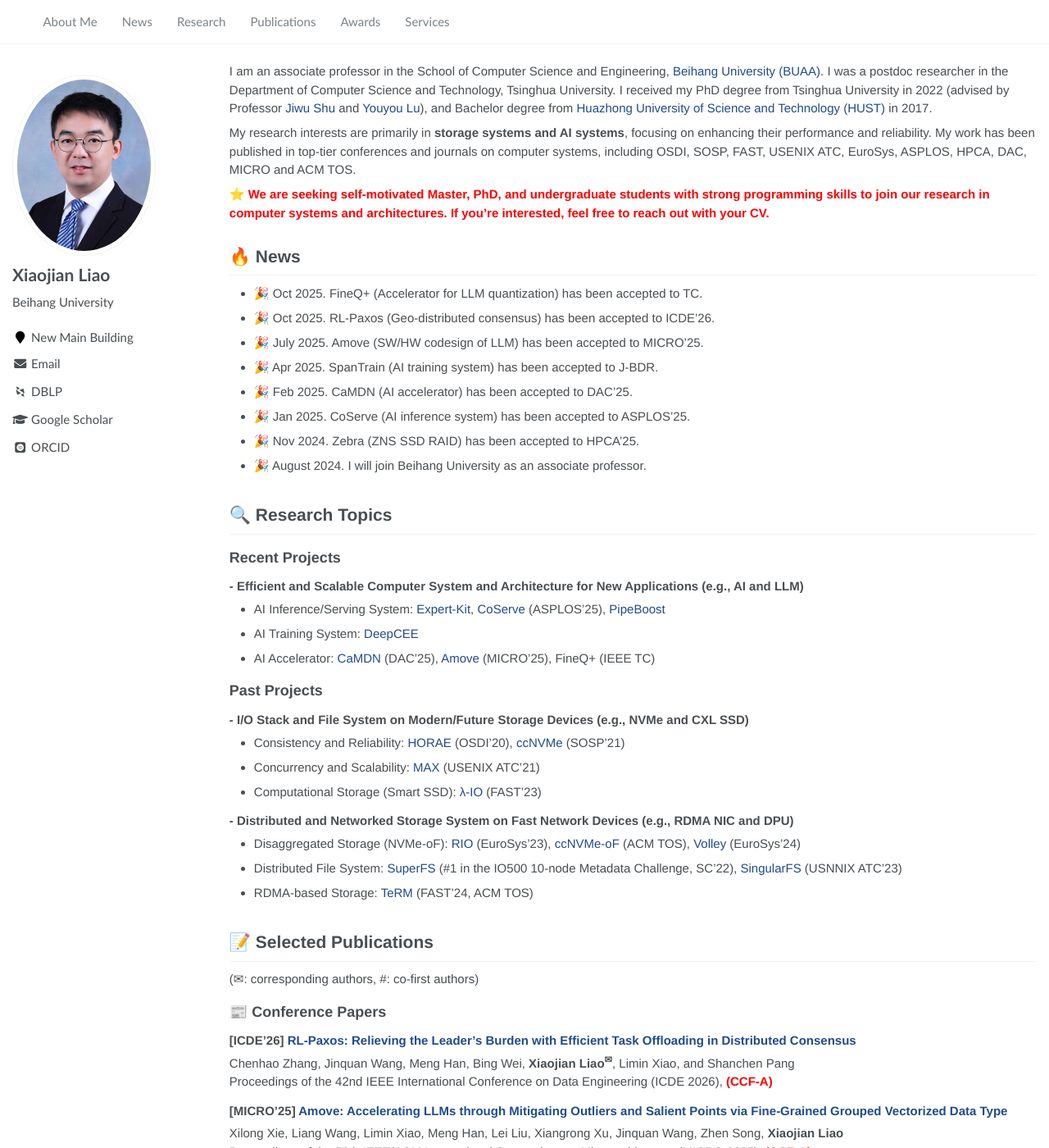
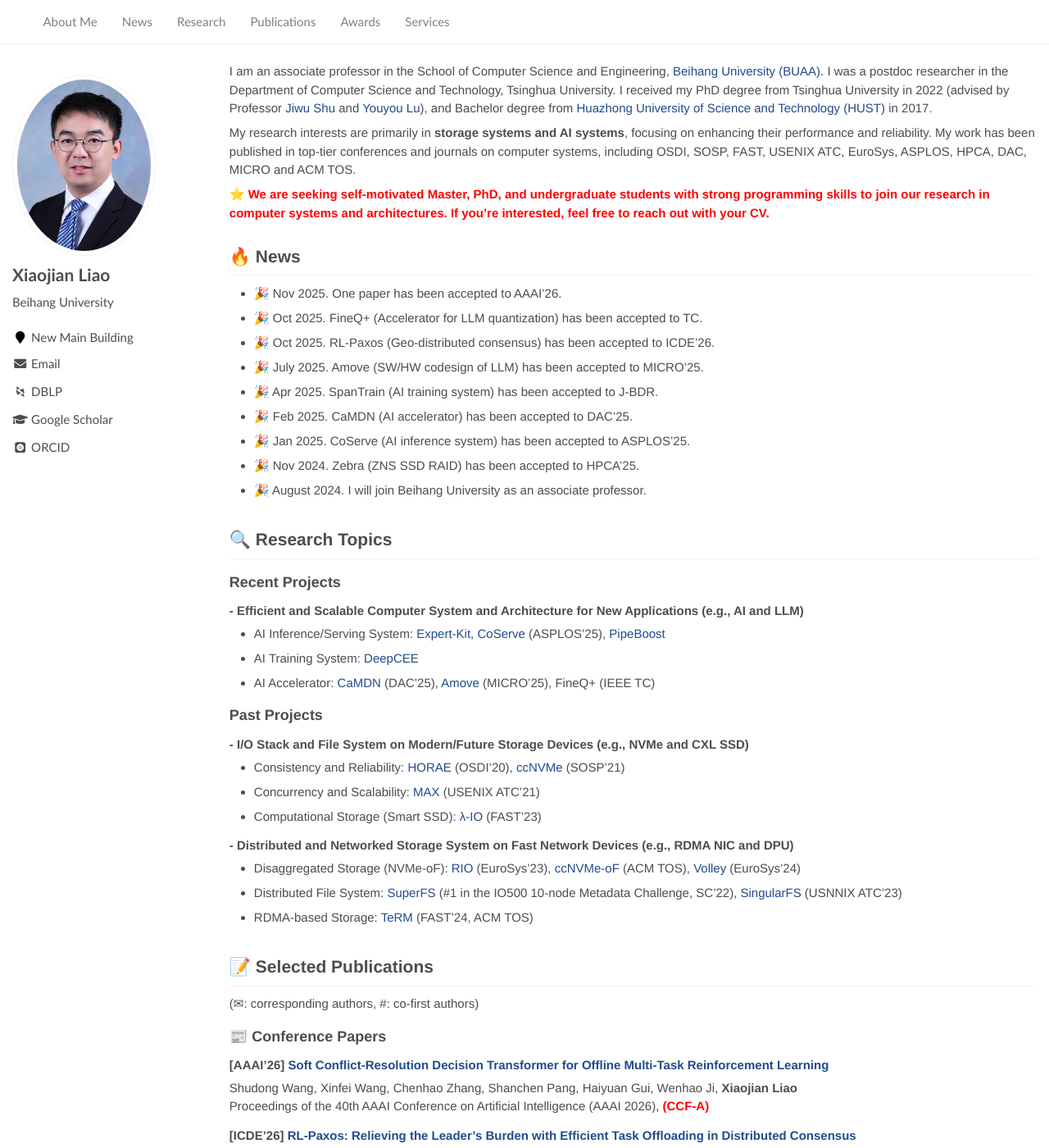
Before and after one commit to liaoxiaojian/liaoxiaojian.github.io, a Jekyll site: the page built from _pages/about.md, in a window 1280 px wide and 1400 px high. Shown: the whole window at 82% size. Built offline with Jekyll 4.4.1, drawn with Linux system fonts in a browser that asks for light colours; some web fonts are replaced; some of the changed text lies outside the part shown.

Commit message:
Revise about page with new updates and publications
Updated the news section and added new publications.

```diff
--- a/_pages/about.md
+++ b/_pages/about.md
@@ -22,6 +22,7 @@ My work has been published in top-tier conferences and journals on computer syst
 <span class='anchor' id='news'></span>
 
 # 🔥 News
+- 🎉 Nov 2025. One paper has been accepted to AAAI'26.
 - 🎉 Oct 2025. FineQ+ (Accelerator for LLM quantization) has been accepted to TC.
 - 🎉 Oct 2025. RL-Paxos (Geo-distributed consensus) has been accepted to ICDE'26.
 - 🎉 July 2025. Amove (SW/HW codesign of LLM) has been accepted to MICRO'25.
@@ -57,6 +58,9 @@ My work has been published in top-tier conferences and journals on computer syst
 # 📝 Selected Publications
 (✉: corresponding authors, #: co-first authors)
 ## 📰 Conference Papers
+### [AAAI'26] [Soft Conflict-Resolution Decision Transformer for Offline Multi-Task Reinforcement Learning](https://aaai.org/conference/aaai/aaai-26/)
+Shudong Wang, Xinfei Wang, Chenhao Zhang, Shanchen Pang, Haiyuan Gui, Wenhao Ji, **Xiaojian Liao**
+Proceedings of the 40th AAAI Conference on Artificial Intelligence (AAAI 2026), <span class="red-text">(CCF-A)</span>
 ### [ICDE'26] [RL-Paxos: Relieving the Leader’s Burden with Efficient Task Offloading in Distributed Consensus](https://icde2026.github.io/)
 Chenhao Zhang, Jinquan Wang, Meng Han, Bing Wei, **Xiaojian Liao<sup>✉</sup>**, Limin Xiao, and Shanchen Pang
 Proceedings of the 42nd IEEE International Conference on Data Engineering (ICDE 2026), <span class="red-text">(CCF-A)</span>
@@ -141,7 +145,8 @@ Jinquan Wang<sup>#</sup>, **Xiaojian Liao<sup>#</sup>**, Xuzhao Liu, Jiashun Suo
 <span class='anchor' id='services'></span>
 
 # 🕑 Professional Services
-- 2024-2025, Journal Reviewer of IEEE Transactions on Computers
+- 2025, Journal Reviewer of IEEE Transactions on Storage (ToS), Transactions on Architecture and Code Optimization (TACO)
+- 2024-2025, Journal Reviewer of IEEE Transactions on Computers (TC)
 - 2024, Program committee of the 26th ACM SIGOPS ChinaSys workshop
 - 2023, Program committee of the 10th ACM Eurosys PaPoc workshop
 - 2022, Journal reviewer of IEEE Transactions on Cloud Computing
```
